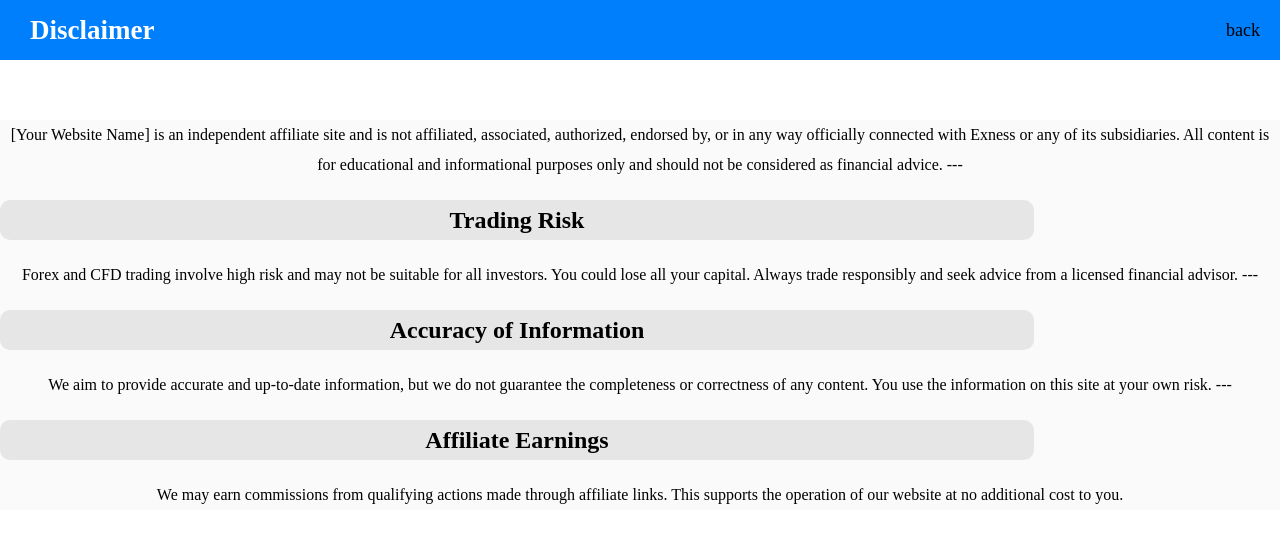
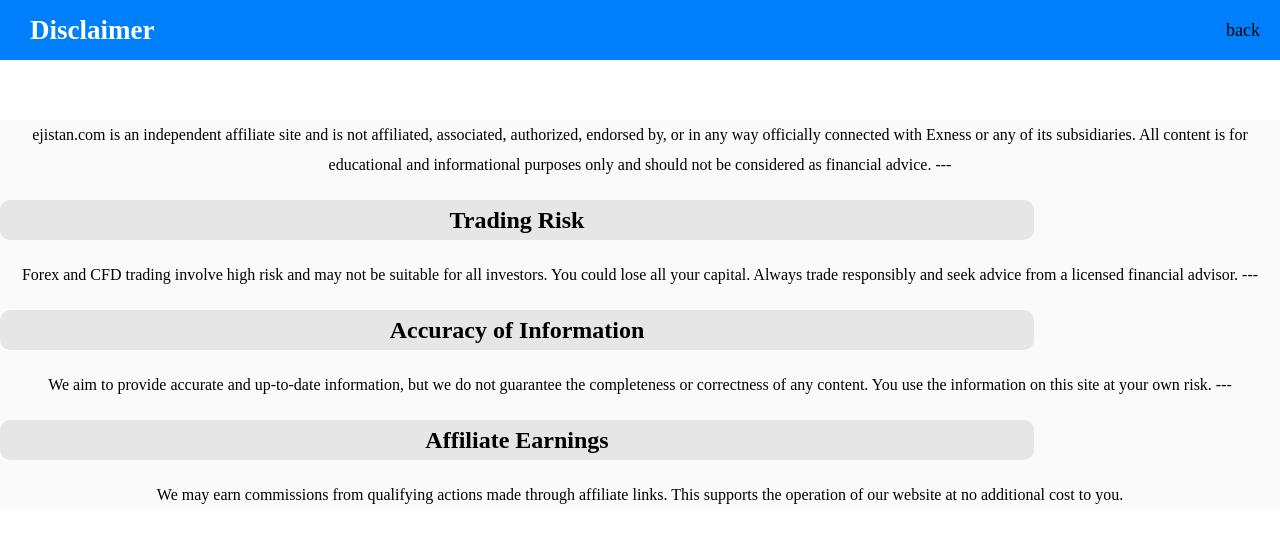
Before and after one commit to Jostanley/Exnesspartner, a React (Vite) app: page /disclaimer in a window 1280 px wide. Shown: the top 542 px of the page. Built offline with nearby package versions, Linux system fonts and the light colour scheme.

Commit message:
Update Disclaimer.jsx

```diff
--- a/src/Terms/Disclaimer.jsx
+++ b/src/Terms/Disclaimer.jsx
@@ -13,7 +13,7 @@ function Disclaimer() {
         </div>
         </div>
         <p className = "Terms_p">
-          [Your Website Name] is an independent affiliate site and is not affiliated, associated, authorized, endorsed by, or in any way officially connected with Exness or any of its subsidiaries.
+          ejistan.com is an independent affiliate site and is not affiliated, associated, authorized, endorsed by, or in any way officially connected with Exness or any of its subsidiaries.
 
 All content is for educational and informational purposes only and should not be considered as financial advice.
 
```
